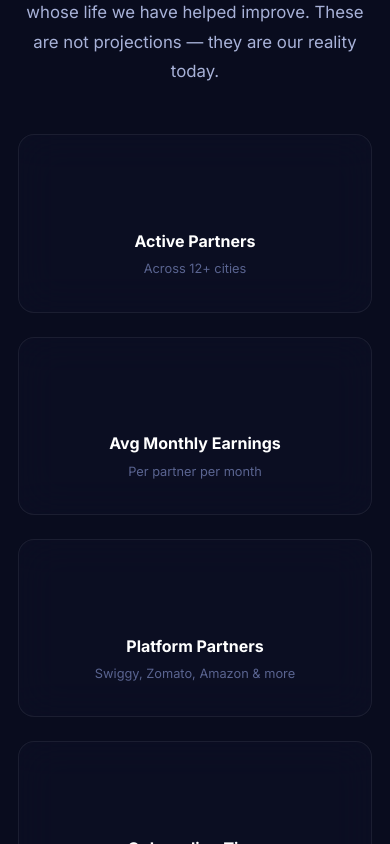
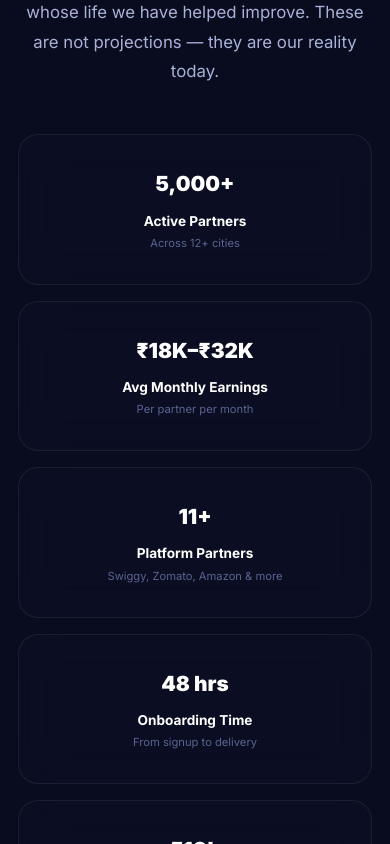
Before and after one commit to balajiprojects049-art/Dropyhub, a React (Vite) app: page /about in a window 390 px wide. Shown: the part 3660-4504 px from the top of the page. Built offline with nearby package versions, Linux system fonts and the light colour scheme.

Commit message:
Fix UI issues on About/Warehouse pages and add ScrollToTop component

```diff
--- /dev/null
+++ b/src/components/ScrollToTop.css
@@ -0,0 +1,69 @@
+.scroll-to-top {
+    position: fixed;
+    bottom: 30px;
+    right: 30px;
+    width: 50px;
+    height: 50px;
+    background: var(--glass-bg);
+    border: 1px solid var(--glass-border);
+    backdrop-filter: blur(12px);
+    -webkit-backdrop-filter: blur(12px);
+    border-radius: 50%;
+    display: flex;
+    align-items: center;
+    justify-content: center;
+    cursor: pointer;
+    z-index: 999;
+    opacity: 0;
+    visibility: hidden;
+    transform: translateY(20px) scale(0.8);
+    transition: all 0.4s cubic-bezier(0.4, 0, 0.2, 1);
+    box-shadow: 0 10px 30px rgba(0, 0, 0, 0.3);
+}
+
+.scroll-to-top.show {
+    opacity: 1;
+    visibility: visible;
+    transform: translateY(0) scale(1);
+}
+
+.scroll-to-top__icon {
+    color: var(--text-primary);
+    position: relative;
+    z-index: 2;
+    transition: transform 0.3s ease;
+}
+
+.scroll-to-top__glow {
+    position: absolute;
+    inset: 0;
+    border-radius: 50%;
+    background: var(--gradient-pink);
+    opacity: 0;
+    transition: opacity 0.3s ease;
+    z-index: 1;
+}
+
+.scroll-to-top:hover {
+    transform: translateY(-5px) scale(1.05);
+    border-color: var(--pink-light);
+    box-shadow: 0 15px 40px rgba(233, 30, 140, 0.3);
+}
+
+.scroll-to-top:hover .scroll-to-top__icon {
+    transform: translateY(-2px);
+    color: #fff;
+}
+
+.scroll-to-top:hover .scroll-to-top__glow {
+    opacity: 0.8;
+}
+
+@media (max-width: 768px) {
+    .scroll-to-top {
+        bottom: 20px;
+        right: 20px;
+        width: 44px;
+        height: 44px;
+    }
+}
--- /dev/null
+++ b/src/components/ScrollToTop.jsx
@@ -0,0 +1,44 @@
+import React, { useState, useEffect } from 'react';
+import './ScrollToTop.css';
+
+const ScrollToTop = () => {
+    const [isVisible, setIsVisible] = useState(false);
+
+    // Show button when page is scrolled down
+    const toggleVisibility = () => {
+        if (window.pageYOffset > 300) {
+            setIsVisible(true);
+        } else {
+            setIsVisible(false);
+        }
+    };
+
+    // Set the top cordinate to 0
+    // make scrolling smooth
+    const scrollToTop = () => {
+        window.scrollTo({
+            top: 0,
+            behavior: 'smooth'
+        });
+    };
+
+    useEffect(() => {
+        window.addEventListener('scroll', toggleVisibility);
+        return () => {
+            window.removeEventListener('scroll', toggleVisibility);
+        };
+    }, []);
+
+    return (
+        <div className={`scroll-to-top ${isVisible ? 'show' : ''}`} onClick={scrollToTop}>
+            <div className="scroll-to-top__icon">
+                <svg width="24" height="24" viewBox="0 0 24 24" fill="none" stroke="currentColor" strokeWidth="2.5" strokeLinecap="round" strokeLinejoin="round">
+                    <path d="M17 11l-5-5-5 5M17 18l-5-5-5 5" />
+                </svg>
+            </div>
+            <div className="scroll-to-top__glow" />
+        </div>
+    );
+};
+
+export default ScrollToTop;
--- a/src/layout/Layout.jsx
+++ b/src/layout/Layout.jsx
@@ -2,6 +2,7 @@ import React, { useEffect } from 'react';
 import { Outlet, useLocation } from 'react-router-dom';
 import Navbar from '../components/Navbar';
 import Footer from '../components/Footer';
+import ScrollToTop from '../components/ScrollToTop';
 
 const Layout = () => {
     const { pathname } = useLocation();
@@ -17,6 +18,7 @@ const Layout = () => {
             <main>
                 <Outlet />
             </main>
+            <ScrollToTop />
             <Footer />
         </>
     );
--- a/src/pages/AboutPage.css
+++ b/src/pages/AboutPage.css
@@ -224,8 +224,8 @@
 /* Values */
 .about-pg__values-grid {
     display: grid;
-    grid-template-columns: repeat(4, 1fr);
-    gap: 20px;
+    grid-template-columns: repeat(3, 1fr);
+    gap: 24px;
 }
 
 .about-pg__value-card {
@@ -299,3 +299,95 @@
         padding: 20px;
     }
 }
+
+/* Impact Stats */
+.about-pg__impact-grid {
+    display: grid;
+    grid-template-columns: repeat(6, 1fr);
+    gap: 20px;
+    margin: 0 auto;
+}
+
+.about-pg__impact-card {
+    padding: 32px 20px;
+    text-align: center;
+    border-radius: 16px;
+}
+
+.about-pg__impact-num {
+    font-size: 1.5rem;
+    font-weight: 900;
+    color: #fff;
+    margin-bottom: 8px;
+}
+
+.about-pg__impact-label {
+    font-weight: 700;
+    font-size: 0.85rem;
+    color: var(--text-primary);
+    margin-bottom: 4px;
+}
+
+.about-pg__impact-sub {
+    font-size: 0.7rem;
+    color: var(--text-muted);
+    line-height: 1.4;
+}
+
+/* Why We Are Different (Ecosystem) */
+.about-pg__diff-grid {
+    display: grid;
+    grid-template-columns: repeat(auto-fit, minmax(280px, 1fr));
+    gap: 24px;
+    max-width: 1000px;
+    margin: 0 auto;
+}
+
+.about-pg__diff-card {
+    padding: 28px 24px;
+    border-radius: 16px;
+    display: flex;
+    flex-direction: column;
+    gap: 12px;
+}
+
+.about-pg__diff-emoji {
+    font-size: 2rem;
+}
+
+.about-pg__diff-title {
+    font-size: 1rem;
+    font-weight: 700;
+    color: var(--text-primary);
+    margin: 0;
+}
+
+.about-pg__diff-desc {
+    font-size: 0.9rem;
+    color: var(--text-muted);
+    margin: 0;
+    line-height: 1.6;
+}
+
+@media(max-width: 1200px) {
+    .about-pg__impact-grid {
+        grid-template-columns: repeat(3, 1fr);
+        gap: 16px;
+    }
+}
+
+@media(max-width: 768px) {
+    .about-pg__impact-grid {
+        grid-template-columns: repeat(2, 1fr);
+    }
+
+    .about-pg__impact-num {
+        font-size: 1.3rem;
+    }
+}
+
+@media(max-width: 480px) {
+    .about-pg__impact-grid {
+        grid-template-columns: 1fr;
+    }
+}
--- a/src/pages/AboutPage.jsx
+++ b/src/pages/AboutPage.jsx
@@ -178,12 +178,12 @@ const AboutPage = () => (
                         Every number represents a real partner whose life we have helped improve. These are not projections — they are our reality today.
                     </p>
                 </div>
-                <div style={{ display: 'grid', gridTemplateColumns: 'repeat(auto-fit, minmax(200px, 1fr))', gap: '24px' }}>
+                <div className="about-pg__impact-grid">
                     {impactStats.map(stat => (
-                        <div key={stat.label} className="glass-card" style={{ padding: '32px 24px', textAlign: 'center', borderRadius: '16px' }}>
-                            <div style={{ fontSize: '2rem', fontWeight: '900', background: 'linear-gradient(135deg, var(--accent), var(--cyan))', WebkitBackgroundClip: 'text', WebkitTextFillColor: 'transparent', marginBottom: '8px' }}>{stat.num}</div>
-                            <div style={{ fontWeight: '700', fontSize: '1rem', color: 'var(--text-primary)', marginBottom: '4px' }}>{stat.label}</div>
-                            <div style={{ fontSize: '0.8rem', color: 'var(--text-muted)' }}>{stat.sub}</div>
+                        <div key={stat.label} className="about-pg__impact-card glass-card">
+                            <div className="about-pg__impact-num">{stat.num}</div>
+                            <div className="about-pg__impact-label">{stat.label}</div>
+                            <div className="about-pg__impact-sub">{stat.sub}</div>
                         </div>
                     ))}
                 </div>
@@ -221,7 +221,7 @@ const AboutPage = () => (
                     <h2 className="section-title">Not Just a Platform — <span className="gradient-text">A Complete Ecosystem</span></h2>
                     <div className="divider-glow" style={{ margin: '16px auto 0' }} />
                 </div>
-                <div style={{ display: 'grid', gridTemplateColumns: 'repeat(auto-fit, minmax(280px, 1fr))', gap: '24px', maxWidth: '1000px', margin: '0 auto' }}>
+                <div className="about-pg__diff-grid">
                     {[
                         { emoji: '🔗', title: 'Multi-Platform Access', desc: 'Work with Swiggy, Zomato, Amazon, Blinkit, Zepto, Flipkart, BookMyShow and more — all through a single DropyHub partnership. No more single-company dependency.' },
                         { emoji: '💰', title: 'Guaranteed Weekly Pay', desc: 'Your performance bonus is credited every Monday — no delay, no excuse. Base salary is paid monthly with full transparency on every rupee you earn.' },
@@ -230,10 +230,10 @@ const AboutPage = () => (
                         { emoji: '🛵', title: 'Vehicle Without Ownership', desc: 'Start earning on day one even if you do not own a vehicle. Our affordable rental programme handles everything — maintenance, insurance, and repairs.' },
                         { emoji: '🏆', title: 'Recognition & Respect', desc: 'Monthly Star Awards, SRH TATA IPL edition prizes, annual ceremonies, and a leadership career track. At DropyHub, your hard work is always seen and celebrated.' },
                     ].map(item => (
-                        <div key={item.title} className="glass-card" style={{ padding: '28px 24px', borderRadius: '16px', display: 'flex', flexDirection: 'column', gap: '12px' }}>
-                            <div style={{ fontSize: '2rem' }}>{item.emoji}</div>
-                            <h3 style={{ fontSize: '1rem', fontWeight: '700', color: 'var(--text-primary)', margin: 0 }}>{item.title}</h3>
-                            <p style={{ fontSize: '0.9rem', color: 'var(--text-muted)', margin: 0, lineHeight: '1.6' }}>{item.desc}</p>
+                        <div key={item.title} className="about-pg__diff-card glass-card">
+                            <div className="about-pg__diff-emoji">{item.emoji}</div>
+                            <h3 className="about-pg__diff-title">{item.title}</h3>
+                            <p className="about-pg__diff-desc">{item.desc}</p>
                         </div>
                     ))}
                 </div>
--- a/src/pages/WarehousePage.jsx
+++ b/src/pages/WarehousePage.jsx
@@ -133,13 +133,7 @@ const WarehousePage = () => {
                         ))}
                     </div>
 
-                    <div className="client-logos">
-                        <span className="client-logo">FLIPKART</span>
-                        <span style={{ fontSize: '1.5rem', opacity: 0.5 }}>•</span>
-                        <span className="client-logo">AMAZON</span>
-                        <span style={{ fontSize: '1.5rem', opacity: 0.5 }}>•</span>
-                        <span className="client-logo">E-CART</span>
-                    </div>
+
                 </div>
             </section>
 
```
